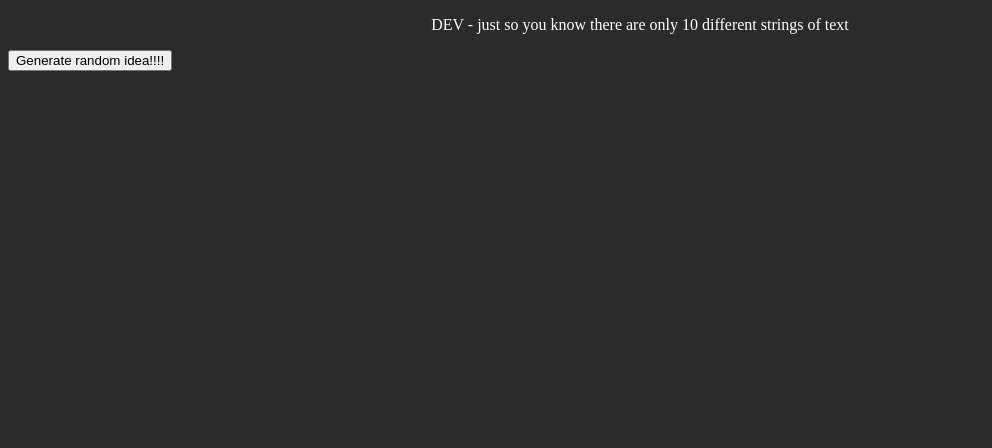
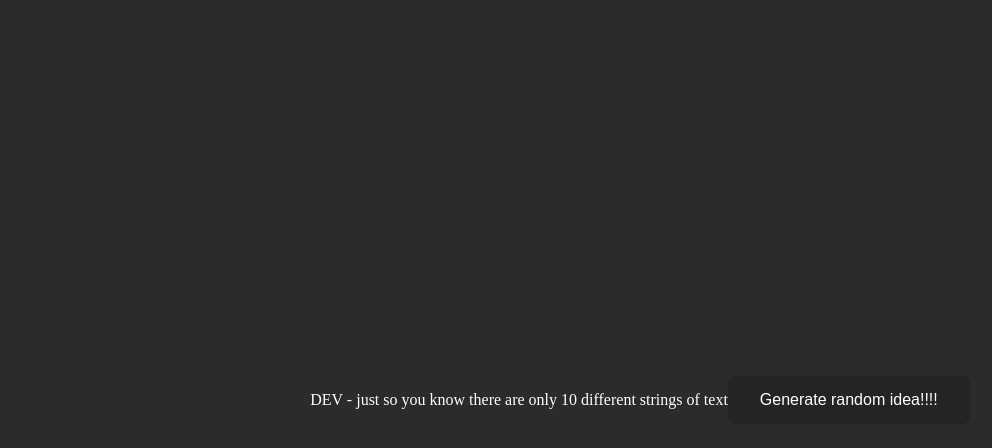
Before and after one commit to therandomspoon/GPTrandomideas, a plain HTML site: page index.html in a window 1280 px wide. Shown: the whole page, without its empty margins (0-992 px from the left). Drawn offline with Linux system fonts and the light colour scheme.

Commit message:
Update index.html

```diff
--- a/index.html
+++ b/index.html
@@ -5,6 +5,11 @@
     <style>
       body {
         background-color: #2b2b2b;
+        display: flex;
+        align-items: center;
+        justify-content: center;
+        height: 100vh;
+        margin: 0;
       }
       canvas {
         position: absolute;
@@ -12,27 +17,29 @@
         z-index: 999;
       }
       p {
-        position: center;
         text-align: center;
         color: white;
       }
       div {
-        position: center;
         text-align: center;
-      }
-      copyButton {
-        position: center;
-        text-align: center;
+        color: white;
       }
       .copyButton {
-        position: center;
+        background-color: #242424;
+        border: none;
+        color: white;
+        padding: 15px 32px;
         text-align: center;
+        text-decoration: none;
+        display: inline-block;
+        font-size: 16px;
+        border-radius: 8px;
+        transition: all 0.3s ease;
       }
-      #copyButton {
-        position: center;
-        text-align: center;
+      .copyButton:hover {
+        transform: scale(1.05);
+        background-color: #333333;
       }
-
     </style>
     <script async src="https://cdn.jsdelivr.net/gh/mathusummut/confetti.js/confetti.min.js"></script>
   </head>
```
